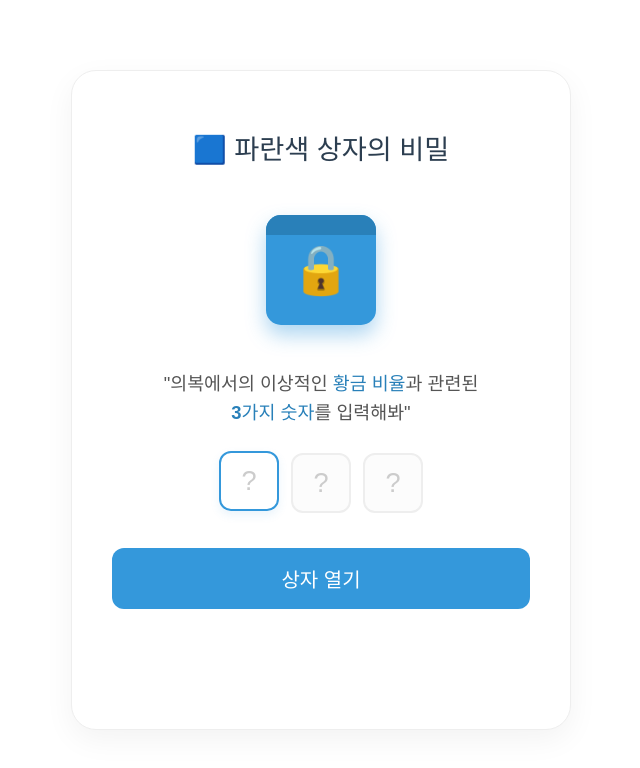
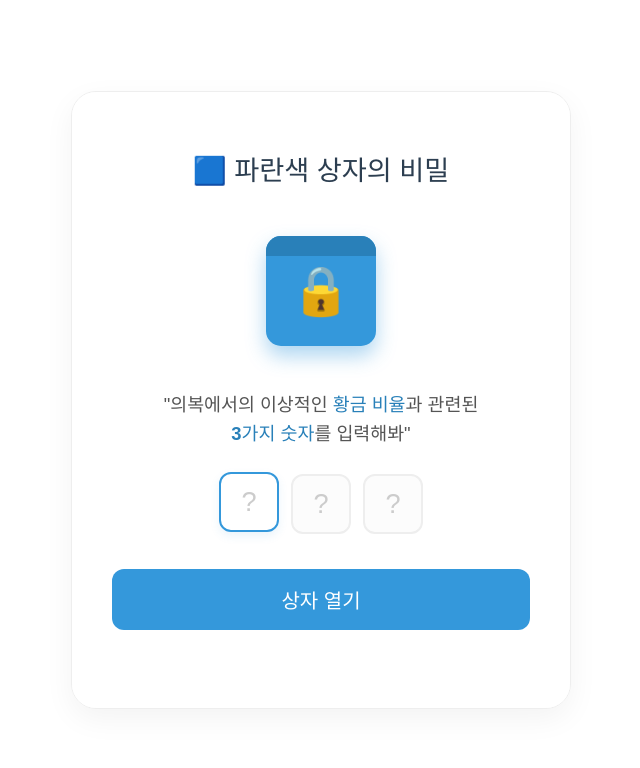
Before and after one commit to m1ns2o/clothes-quiz, a Vue app: page /bluebox in a window 1280 px wide. Shown: the top 768 px of the page, without its empty margins (319-959 px from the left). Built offline with nearby package versions, Linux system fonts and the light colour scheme.

Commit message:
fix: Adjust max and min height for responsive design in BlueBoxQuiz component

```diff
--- a/src/components/BlueBoxQuiz.vue
+++ b/src/components/BlueBoxQuiz.vue
@@ -162,8 +162,8 @@ const reset = () => {
 	width: 90%;
 	max-width: 500px;
 	height: auto;
-	max-height: 90vh;
-	min-height: 600px;
+	max-height: 90%;
+	min-height: min(600px, 85%);
 	border-radius: 25px;
 	padding: 40px;
 	border: 1px solid #eee;
@@ -390,8 +390,8 @@ const reset = () => {
 		border: none;
 		box-shadow: none;
 		padding: 30px 20px;
-		min-height: 500px;
-		max-height: 95vh;
+		min-height: min(500px, 80%);
+		max-height: 95%;
 	}
 	.blue-box-page {
 		padding: 2%;
```
